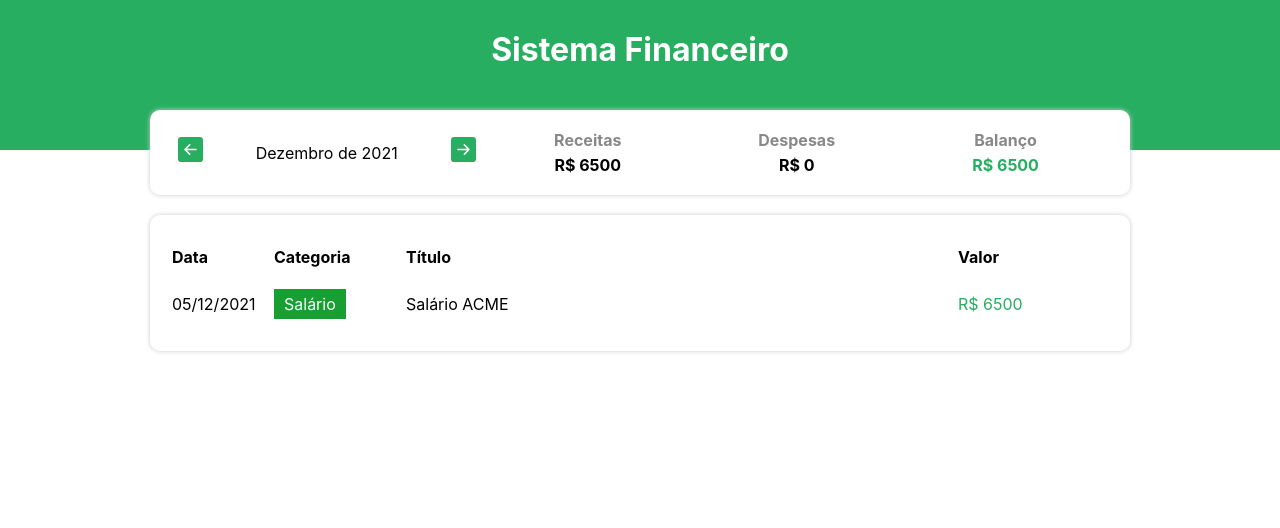
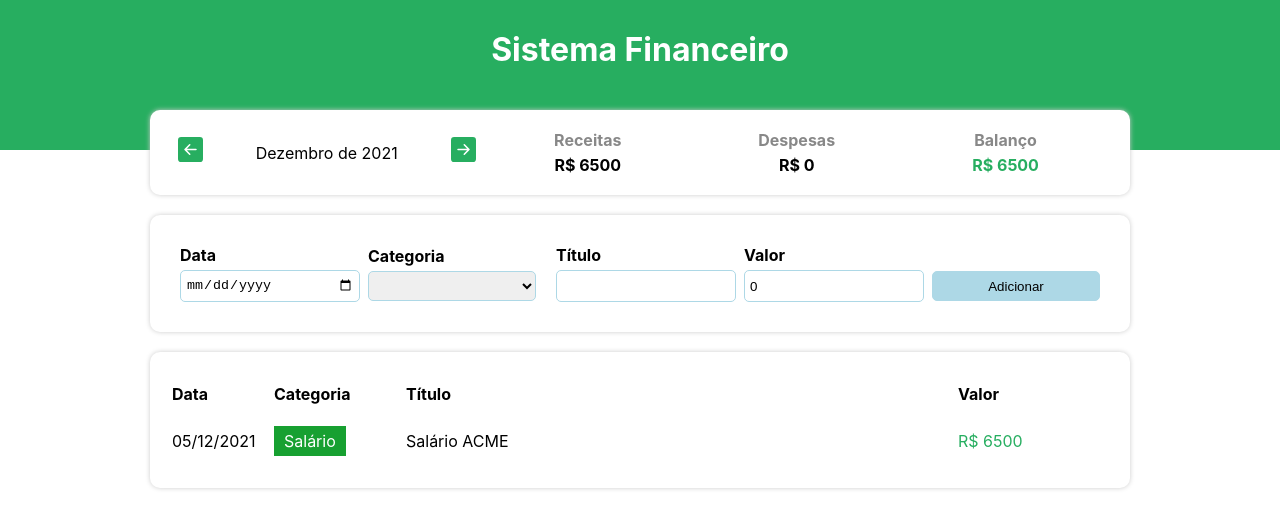
Before and after one commit to CristianoDaSilvaFerreira/expense-tracker, a React (Create React App) app: page / in a window 1280 px wide. Shown: the top 528 px of the page. Built offline with nearby package versions, Linux system fonts and the light colour scheme.

Commit message:
:rocket: Recebendo novas despesas

```diff
--- a/src/App.tsx
+++ b/src/App.tsx
@@ -10,6 +10,7 @@
 import { getCurrentMonth, filterListByMonth } from './helpers/dateFilter';
 import { TableArea } from './components/TableArea';
 import { InfoArea } from './components/InfoArea';
+import { InputArea } from './components/InputArea';
 
 const App = () => {
 
@@ -43,8 +44,16 @@
 
   }, [filteredList]);
 
+  // Metodo para observa a mudança de mes
   const handleMonthChange = (newMonth: string) => {
     setCurrentMonth(newMonth);
+  }
+
+  // Função para adicionar um novo mês com desepesa
+  const handleAddItem = (item: Item) => {
+    let newList = [...list];
+    newList.push(item);
+    setList(newList);
   }
 
   return (
@@ -65,6 +74,7 @@
         />
 
         {/* Area de inserção */}
+        <InputArea onAdd={handleAddItem} />
 
         {/* Tabela de items */}
         <TableArea list={filteredList} />
--- /dev/null
+++ b/src/components/InputArea/index.tsx
@@ -0,0 +1,117 @@
+import { useState } from 'react';
+import { categories } from '../../data/categories';
+import { Item } from '../../types/Item';
+import * as InputStyles from './styles';
+
+type Props = {
+    onAdd: (item: Item) => void;
+}
+
+export const InputArea = ({ onAdd }: Props) => {
+    const [dateField, setDateField] = useState('');
+    const [categoryField, setCategoryField] = useState('');
+    const [titleField, setTitleField] = useState('');
+    const [valueField, setValueField] = useState(0);
+
+    let categoryKeys: string[] = Object.keys(categories);
+
+
+    const handleAddEvent = () => {
+        let errors: string[] = [];
+
+        // Verificando a data
+        if (isNaN(new Date(dateField).getTime())) {
+            errors.push('Data inválida!');
+        }
+
+        // Verificando a categoria
+        if (!categoryKeys.includes(categoryField)) {
+            errors.push('Categoria inválida ou não existe!');
+        }
+
+        // Verificando o título
+        if (titleField === '') {
+            errors.push('Preencha o título!');
+        }
+
+        // Verificando o Valor
+        if (valueField <= 0) {
+            errors.push('Valor inválido!');
+        }
+
+        // Verificando o tamanho
+        if (errors.length > 0) {
+            alert(errors.join("\n"));
+        } else {
+            onAdd({
+                date: new Date(dateField),
+                category: categoryField,
+                title: titleField,
+                value: valueField
+            });
+            clearField();
+        }
+
+    }
+
+    const clearField = () => {
+        setDateField('');
+        setCategoryField('');
+        setTitleField('');
+        setValueField(0);
+    }
+
+    return (
+        <InputStyles.Container>
+
+        <InputStyles.InputLabel>
+          <InputStyles.InputTitle>Data</InputStyles.InputTitle>
+          <InputStyles.Input
+            type="date"
+            value={dateField}
+            onChange={e => setDateField(e.target.value)}
+        />
+        </InputStyles.InputLabel>
+
+        <InputStyles.InputLabel>
+          <InputStyles.InputTitle>Categoria</InputStyles.InputTitle>
+
+          <InputStyles.Select
+            value={categoryField}
+            onChange={e => setCategoryField(e.target.value)}>
+            <>
+              <option></option>
+              {categoryKeys.map((key, index) => (
+                <option key={index} value={key}>{categories[key].title}</option>
+              ))}
+            </>
+          </InputStyles.Select>
+
+        </InputStyles.InputLabel>
+
+        <InputStyles.InputLabel>
+          <InputStyles.InputTitle>Título</InputStyles.InputTitle>
+          <InputStyles.Input
+            type="text" value={titleField}
+            onChange={e => setTitleField(e.target.value)}
+        />
+
+        </InputStyles.InputLabel>
+
+        <InputStyles.InputLabel>
+          <InputStyles.InputTitle>Valor</InputStyles.InputTitle>
+          <InputStyles.Input
+            type="number"
+            value={valueField}
+            onChange={e => setValueField(parseFloat(e.target.value))}
+        />
+        </InputStyles.InputLabel>
+
+        <InputStyles.InputLabel>
+          <InputStyles.InputTitle>&nbsp;</InputStyles.InputTitle>
+          <InputStyles.Button onClick={handleAddEvent}>Adicionar</InputStyles.Button>
+        </InputStyles.InputLabel>
+
+      </InputStyles.Container>
+    );
+}
--- /dev/null
+++ b/src/components/InputArea/styles.ts
@@ -0,0 +1,48 @@
+import styled from 'styled-components';
+
+export const Container = styled.div`
+    background-color: #FFF;
+    box-shadow: 0px 0px 5px #CCC;
+    border-radius: 0.625rem;
+    padding: 1.25rem;
+    margin-top: 1.25rem;
+    display: flex;
+    align-items: center;
+`;
+export const InputLabel = styled.label`
+    flex: 1;
+    margin: 0.625rem;
+`;
+export const InputTitle = styled.div`
+    font-weight: bold;
+    margin-bottom: 0.313rem;
+`;
+export const Input = styled.input`
+    width: 100%;
+    height: 30px;
+    padding: 0 0.315rem;
+    border: 1px solid lightblue;
+    border-radius: 0.313rem;
+`;
+export const Select = styled.select`
+    width: 100%;
+    height: 30px;
+    padding: 0 0.313rem;
+    border: 1px solid lightblue;
+    border-radius: 0.313rem;
+`;
+export const Button = styled.button`
+    width: 100%;
+    height: 30px;
+    padding: 0 0.313rem;
+    border: 1px solid lightblue;
+    border-radius: 0.313rem;
+    background-color: lightblue;
+    color: black;
+    cursor: pointer;
+
+    &:hover {
+        background-color: blue;
+        color: white;
+    }
+`;
```
